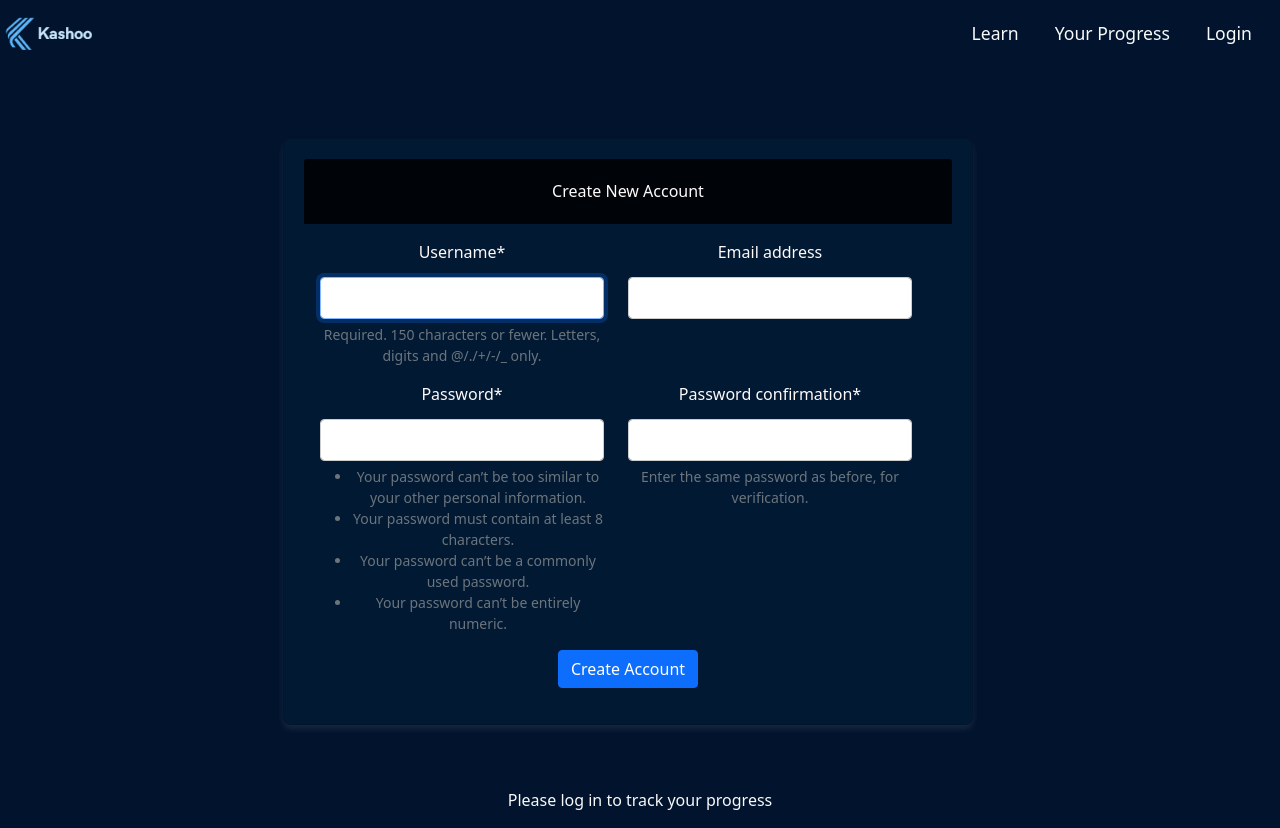
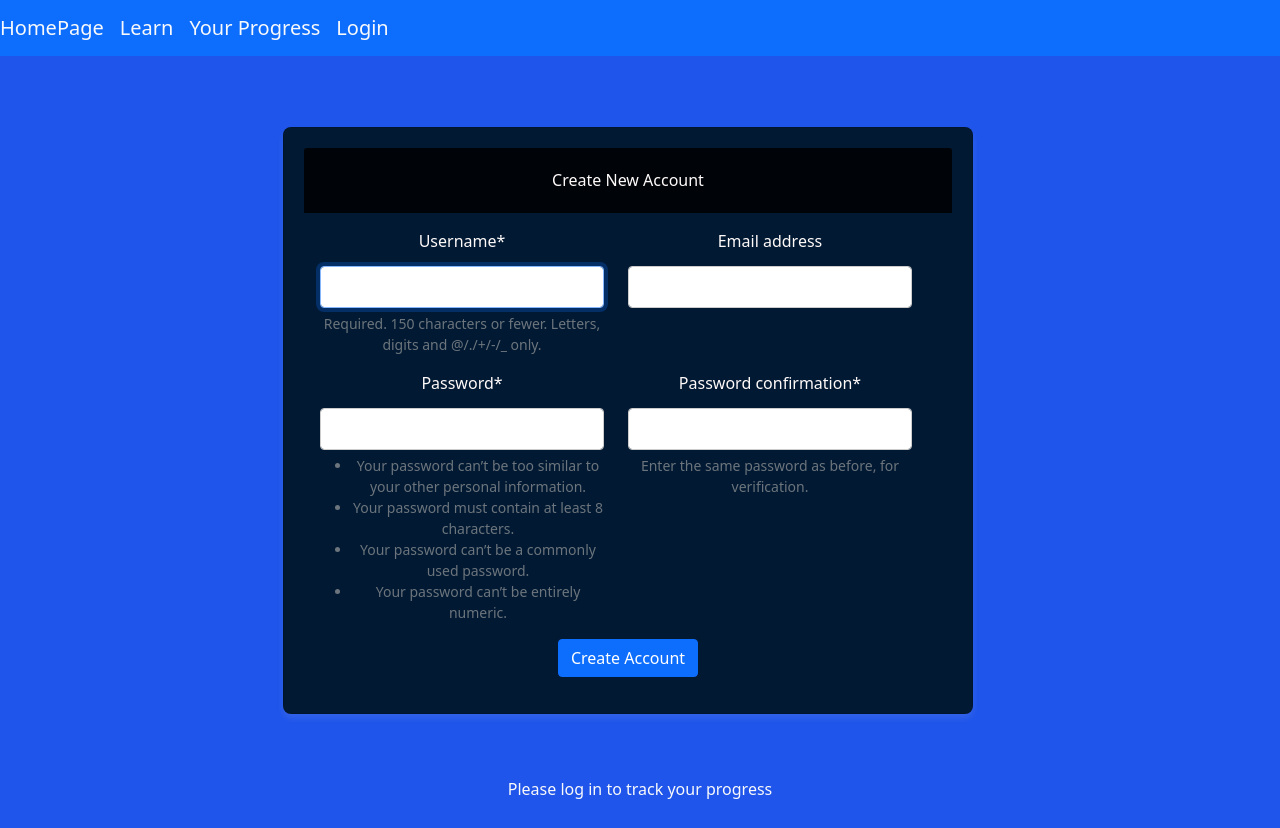
Before and after one commit to JLeFevre559/BACS487, a Django app: page /users/create/ in a window 1280 px wide. After the commit the page ends 799 px from the top, so only its background shows below. Run offline with Django 4.2, Linux system fonts and the light colour scheme; some libraries are stand-ins or nearby versions.

Commit message:
Revert "added logo image, changed the background color to match our UI design, updated the navbar design and style."
This reverts commit df1bf340c4d9d63f7db6577b9bbe89d7a80693f3.

```diff
--- a/application/web_app/cap_ace_web/templates/_navbar.html
+++ b/application/web_app/cap_ace_web/templates/_navbar.html
@@ -1,24 +1,23 @@
 {% load static %}
 <nav class="navbar navbar-expand-sm navbar-dark bg-primary text-light">
-    <!-- Logo image on the left -->
-    <a class="navbar-brand ml-2" href="{% url 'home' %}">
-        <img src="{% static 'images/kashoo logo with name.png' %}" width="100px" alt="Logo">
-    </a>
 
-    <!-- Container for alignment -->
-    <div class="d-flex flex-grow-1 justify-content-end align-items-center">
-        <div class="navbar-nav">
-            <a class="nav-item nav-link text-light" href="{% url 'learn' %}" style="font-size: 1.1rem; margin-right: 20px;">Learn</a>
-            <a class="nav-item nav-link text-light" href="#" style="font-size: 1.1rem; margin-right: 20px;">Your Progress</a>
+    <!-- Takes you to HomePage -->
+    <a class="navbar-brand text-light" href="{% url 'home' %}">HomePage</a>
 
-            {% if user.is_authenticated %}
-                <a class="nav-item nav-link text-light navbar-button" href="{% url 'user_detail' user.pk %}" style="font-size: 1.1rem; margin-right: 20px;">{{ user.username }}</a>
-                {% if user.is_superuser %}
-                    <a class="nav-item nav-link text-light navbar-button" href="{% url 'user_list' %}" style="font-size: 1.1rem; margin-right: 20px;">User List</a>
-                {% endif %}
-            {% else %}
-                <a class="nav-item nav-link text-light navbar-button" href="{% url 'login' %}" style="font-size: 1.1rem; margin-right: 20px;">Login</a>
+    <!-- takes you to Learn Page -->
+    <a class="navbar-brand text-light" href="{% url 'learn' %}">Learn</a>
+
+    <!-- Progress Page (Placeholder for Now) -->
+    <a class="navbar-brand text-light" href="#">Your Progress</a>
+
+    <div class="ml-auto">
+        {% if user.is_authenticated %}
+            <a class="navbar-brand text-light navbar-button" href="{% url 'user_detail' user.pk %}">{{ user.username }}</a>
+            {% if user.is_superuser %}
+                <a class="navbar-brand text-light navbar-button" href="{% url 'user_list' %}">User List</a>
             {% endif %}
-        </div>
+        {% else %}
+            <a class="navbar-brand text-light navbar-button" href="{% url 'login' %}">Login</a>
+        {% endif %}
     </div>
 </nav>
--- a/application/web_app/cap_ace_web/templates/theme.html
+++ b/application/web_app/cap_ace_web/templates/theme.html
@@ -51,11 +51,4 @@
 
 </body>
 
-<head>
-    <meta charset="UTF-8">
-    <meta name="viewport" content="width=device-width, initial-scale=1.0">
-    <title>Personal Finance Learning</title>
-    <link rel="stylesheet" href="{% static 'styles.css' %}">
-</head>
-
 </html>
--- a/application/web_app/cap_ace_web/templates/xp_bar_content.html
+++ b/application/web_app/cap_ace_web/templates/xp_bar_content.html
@@ -1,5 +1,4 @@
 {% load static %}
-{% load xp_tags %}
 {% block head %}
 <link rel="stylesheet" href="{% static 'css/XpBarStyles.css' %}">
 {% endblock %}
--- a/application/web_app/static/css/StyleSheet.css
+++ b/application/web_app/static/css/StyleSheet.css
@@ -7,16 +7,17 @@
   --bs-blue: hsl(224, 83%, 52%);
   --bs-light: #fffafa;
   --bs-card: #000408;
-  --bs-primary-rgb:rgb(1,19,45);
-
-
 
 }
 *{
   max-width: 100%;
 }
 
+nav {
+  background-color: var(--bs-blue);
+  color: white;
 
+}
 .content {
   text-align: center;
   margin: 40px;
@@ -25,7 +26,7 @@
 .bg-dark {
   --bs-bg-opacity: 1;
   /* this is labeled !important to override bootstrap */
-  background-color: rgb(1,19,45) !important;
+  background-color: var(--bs-blue) !important;
 }
 .card {
   background-color: var(--bs-blue);
@@ -84,42 +85,3 @@ input[type="text"], .form-control {
   box-shadow: 0 4px 6px rgba(234, 230, 230, 0.1);
   text-align: center;
 }
-
-<<<<<<< HEAD
-nav {
-  background-color: var(--bs-blue);
-  color: white;
-  display: flex;
-  align-items: center;
-  justify-content: space-between;
-  padding: 15px 30px;
-}
-
-.navbar-logo img {
-  height: 50px;
-  width: auto;
-}
-
-.navbar-nav .nav-link {
-  font-size: 1.1rem;
-  margin-right: 20px;
-  transition: color 0.3s ease-in-out;
-}
-
-.navbar-nav .nav-link:hover {
-  color: #ADD8E6 !important; /* Light blue */
-}
-
-
-
-=======
-.content-container {
-  display: flex;
-  gap: 20px;
-}
-
-@media (max-width: 768px) {
-  .content-container {
-      flex-direction: column; }
-}
->>>>>>> e7e1c5461ce63167fcc797bcf5785d036f449462
```
Also changed, not shown: application/web_app/static/images/kashoo logo with name.png (deleted), application/web_app/static/images/kashoov1.png (deleted).
